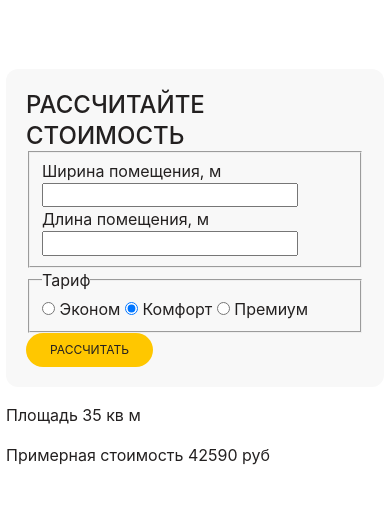
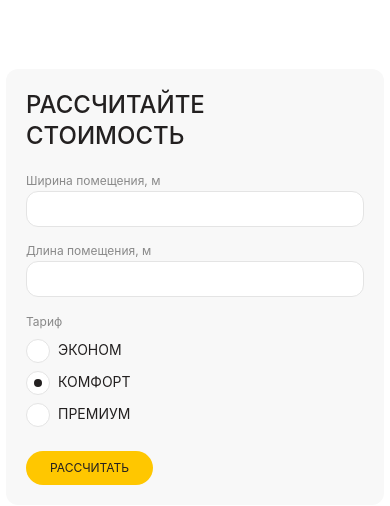
Before and after one commit to klimetyonok/underfloor_heating, a plain HTML site: page index.html in a window 390 px wide. Shown: the part 832-1338 px from the top of the page. Drawn offline with nearby package versions, Linux system fonts and the light colour scheme; a web font is replaced by a local one.

Commit message:
feat: add adaptive to calc section

```diff
--- a/index.html
+++ b/index.html
@@ -11,7 +11,7 @@
     <link rel="stylesheet" href="style/header.css" />
     <link rel="stylesheet" href="style/hero.css" />
     <!-- <link rel="stylesheet" href="style/advantages.css" /> -->
-    <!-- <link rel="stylesheet" href="style/calc.css" /> -->
+    <link rel="stylesheet" href="style/calc.css" />
     <!-- <link rel="stylesheet" href="style/footer.css" /> -->
     <link
       rel="stylesheet"
@@ -109,7 +109,7 @@
 
       <section class="calc section__offset" id="calc">
         <div class="container calc__container">
-          <div class="calk__content gray-block">
+          <div class="calc__content gray-block">
             <h2 class="title calc__title">Рассчитайте стоимость</h2>
 
             <form class="calc__form">
--- a/style/calc.css
+++ b/style/calc.css
@@ -1,17 +1,16 @@
 .calc__container {
   display: flex;
-  gap: 10px;
+  gap: var(--gap);
 }
 
-.calk__content {
-  flex-basis: 50%;
+.calc__content {
+  width: var(--width-block);
 }
 
 .calc__title {
   margin-bottom: 32px;
 }
-.calc__form {
-}
+
 .calc__fieldset {
   margin: 0;
   padding: 0;
@@ -25,6 +24,7 @@
 
 .calc__wrapper-input-size {
   margin-right: 10px;
+  flex-basis: 50%;
 }
 
 .calc__wrapper-input-size:last-child {
@@ -38,7 +38,7 @@
 }
 
 .calc__input-number {
-  width: 240px;
+  width: 100%;
   height: 54px;
   background-color: #ffffff;
   border: 1px solid #e4e4e4;
@@ -109,10 +109,10 @@
 }
 
 .calc__total {
-  flex-basis: 50%;
+  width: var(--width-block);
   display: flex;
   align-items: flex-end;
-  padding: 50px;
+  padding: var(--padding);
   background: #333 url(../media/calc-bg.jpg) center/cover no-repeat;
   border-radius: 12px;
 }
@@ -136,3 +136,88 @@
 .calc__result:last-child {
   margin-bottom: 0;
 }
+
+@media (max-width: 1240px) {
+  .calc__title {
+    margin-bottom: 24px;
+  }
+
+  .calc__fieldset_size {
+    margin-bottom: 24px;
+  }
+
+  .calc__fieldset_tariff {
+    margin-bottom: 34px;
+  }
+}
+
+@media (max-width: 920px) {
+  .calc {
+    --width-block: 100%;
+  }
+
+  .calc__container {
+    flex-direction: column;
+  }
+
+  .calc__fieldset_tariff {
+    margin-bottom: 36px;
+  }
+  .calc__input-number {
+    height: 36px;
+    padding: 0 16px;
+  }
+
+  .calc__label-radio {
+    font-size: 14px;
+  }
+
+  .calc__text_legend {
+    margin-bottom: 8px;
+  }
+
+  .calc__total {
+    min-height: 220px;
+    align-items: start;
+    background-position: 50% 75%;
+  }
+}
+
+@media (max-width: 560px) {
+  .calc__title {
+    margin-bottom: 16px;
+  }
+  .calc__fieldset_size {
+    flex-direction: column;
+    margin-bottom: 16px;
+  }
+
+  .calc__fieldset_tariff {
+    margin-bottom: 24px;
+  }
+
+  .calc__wrapper-input-size {
+    margin-right: 0;
+    margin-bottom: 10px;
+  }
+  .calc__wrapper-input-size:last-child {
+    margin-bottom: 0;
+  }
+  .calc__wrapper-input-tariff {
+    display: flex;
+    margin-right: 0;
+    margin-bottom: 8px;
+  }
+
+  .calc__wrapper-input-tariff:last-child {
+    margin-bottom: 0;
+  }
+
+  .calc__total {
+    min-height: auto;
+  }
+
+  .calc__result-wrapper {
+    padding: 16px;
+  }
+}
```
Also changed, not shown: style/footer.css (+12 -0 lines).
